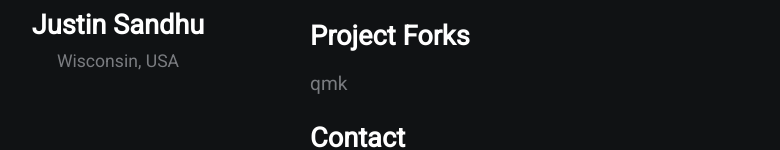
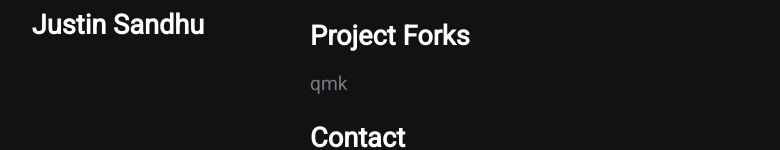
Before and after one commit to justinsandhu/justinsandhu.github.io, a plain HTML site: page index.html in a window 1280 px wide. Shown: the part 430-580 px from the top of the page, without its empty margins (330-1110 px from the left). Drawn offline with Linux system fonts and the light colour scheme.

Commit message:
even more

```diff
--- a/index.html
+++ b/index.html
@@ -12,8 +12,8 @@
         <div class="section-1">
             <i class="fab fa-linux fa-6x white"></i>
             <h2>Justin Sandhu</h2>
-            <p>Wisconsin, USA</p>
             <a href="#"><i class="Github"></i></a>
+            <a href="#"><i class=""></i></a>
             <a href="#"><i class="Linkdin"></i></a>
         </div>
         <div class="section-2">
```
